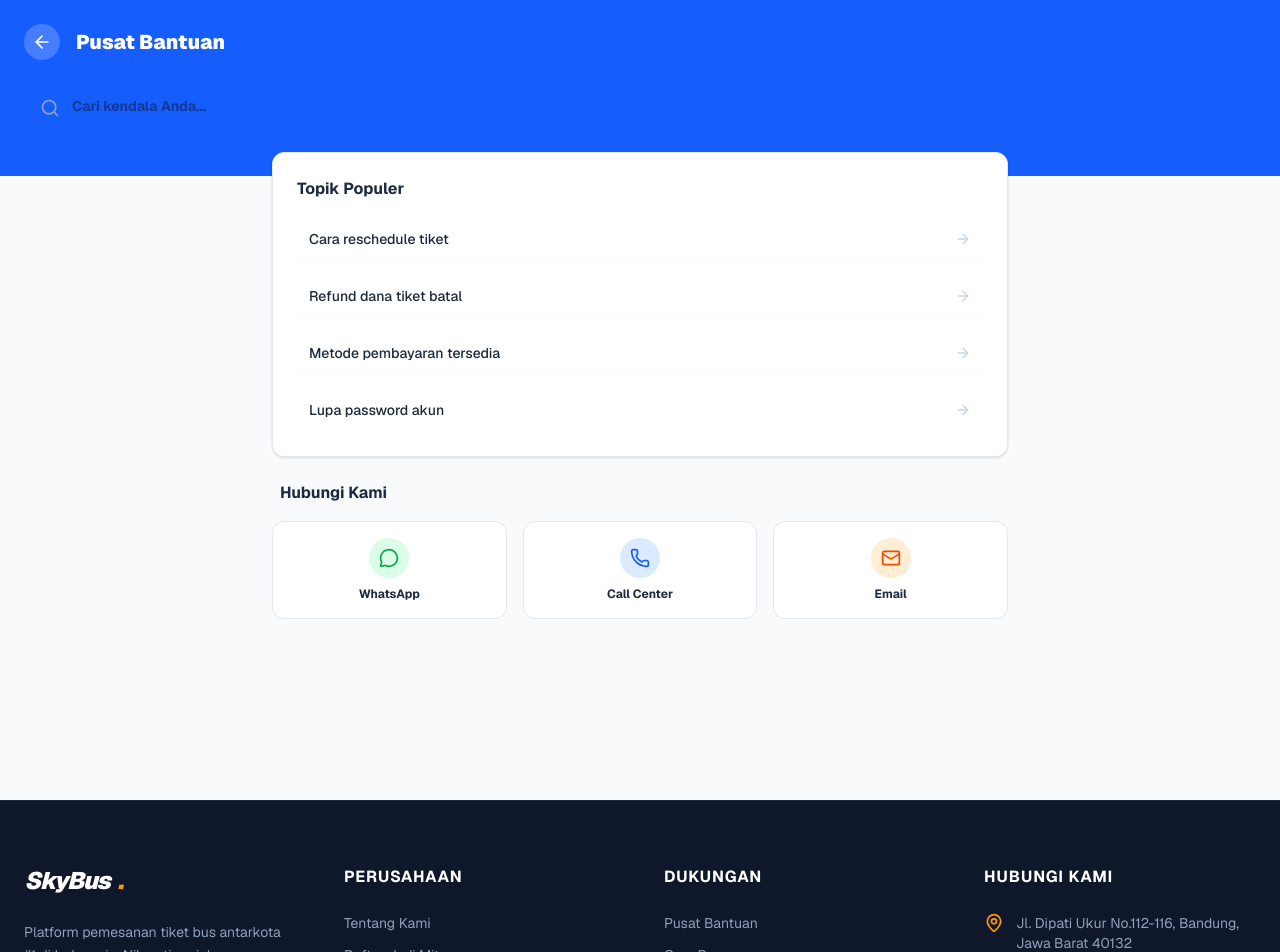
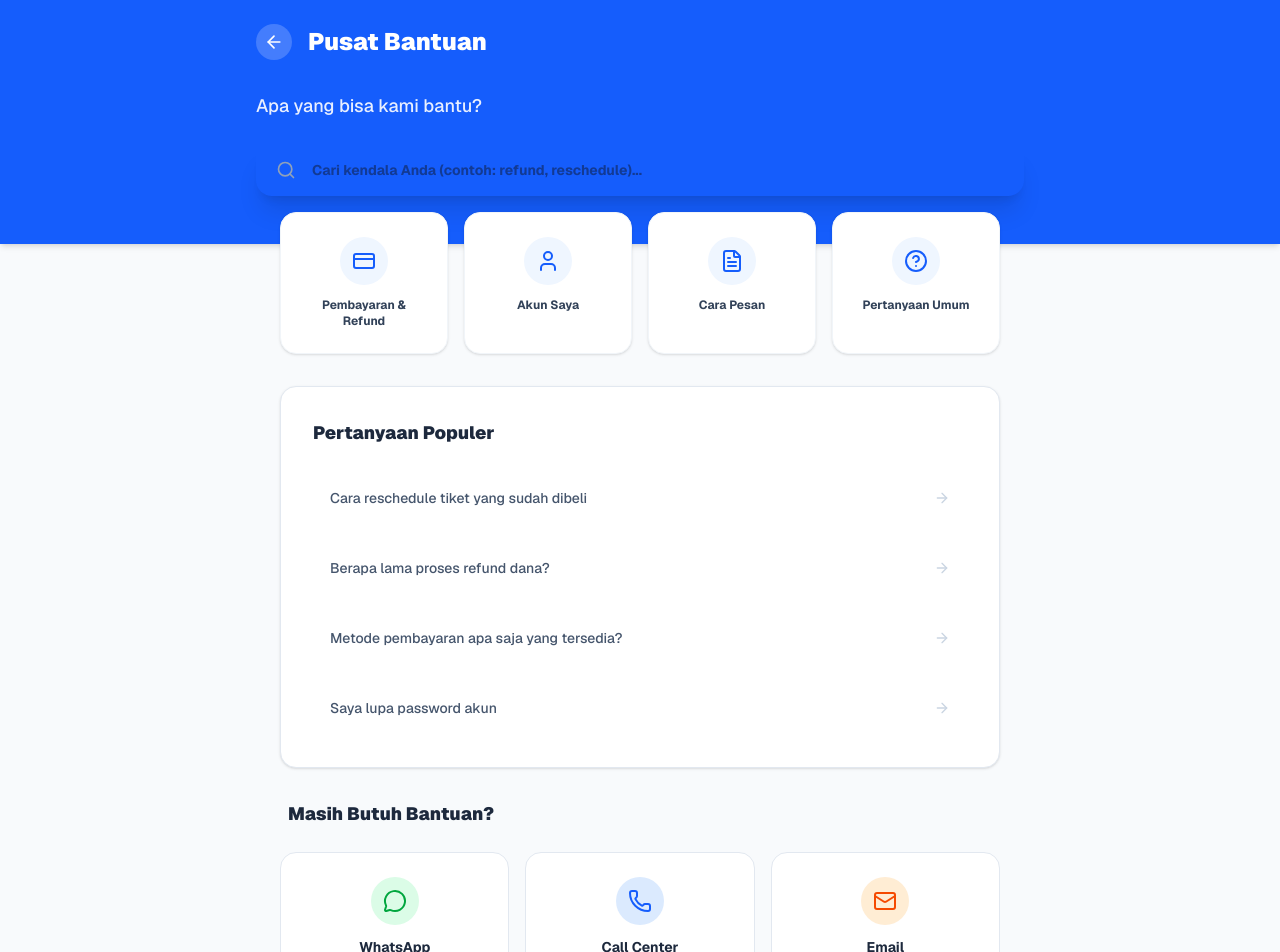
Before and after one commit to doaesque/skybus, a Next.js app: page /help in a window 1280 px wide. Shown: the top 952 px of the page. Built offline with nearby package versions, Linux system fonts and the light colour scheme.

Commit message:
content: redesign info pages and remove unused disclaimer page

```diff
--- a/src/app/help/page.tsx
+++ b/src/app/help/page.tsx
@@ -1,49 +1,96 @@
 "use client";
 
 import React from 'react';
-import { ArrowLeft, Search, Phone, Mail, MessageCircle } from 'lucide-react';
+import { ArrowLeft, Search, Phone, Mail, MessageCircle, HelpCircle, FileText, CreditCard, User } from 'lucide-react';
 import Link from 'next/link';
 
 export default function HelpPage() {
+  const topics = [
+    { icon: <CreditCard className="w-6 h-6"/>, label: "Pembayaran & Refund" },
+    { icon: <User className="w-6 h-6"/>, label: "Akun Saya" },
+    { icon: <FileText className="w-6 h-6"/>, label: "Cara Pesan" },
+    { icon: <HelpCircle className="w-6 h-6"/>, label: "Pertanyaan Umum" },
+  ];
+
   return (
     <div className="min-h-screen bg-slate-50 dark:bg-slate-950 font-sans pb-20 text-slate-800 dark:text-slate-100 transition-colors">
-      <div className="bg-blue-600 dark:bg-slate-900 text-white p-6 pb-12">
-        <div className="flex items-center gap-4 mb-6">
-            <Link href="/" className="p-2 bg-white/20 rounded-full hover:bg-white/30 transition"><ArrowLeft className="w-5 h-5" /></Link>
-            <h1 className="font-black text-xl">Pusat Bantuan</h1>
-        </div>
-        <div className="relative">
-            <Search className="absolute left-4 top-3.5 w-5 h-5 text-slate-400" />
-            <input type="text" placeholder="Cari kendala Anda..." className="w-full pl-12 pr-4 py-3 rounded-xl text-slate-900 text-sm font-bold focus:outline-none focus:ring-2 focus:ring-amber-400" />
+
+      {/* Header with Search Hero */}
+      <div className="bg-blue-600 dark:bg-slate-900 pb-12 pt-6 px-6 shadow-md">
+        <div className="max-w-3xl mx-auto">
+            <div className="flex items-center gap-4 mb-8">
+                <Link href="/" className="p-2 bg-white/20 rounded-full hover:bg-white/30 transition text-white">
+                    <ArrowLeft className="w-5 h-5" />
+                </Link>
+                <h1 className="font-black text-2xl text-white">Pusat Bantuan</h1>
+            </div>
+
+            <h2 className="text-white/90 text-lg mb-6 font-medium">Apa yang bisa kami bantu?</h2>
+
+            <div className="relative">
+                <Search className="absolute left-5 top-4 w-5 h-5 text-slate-400" />
+                <input
+                    type="text"
+                    placeholder="Cari kendala Anda (contoh: refund, reschedule)..."
+                    className="w-full pl-14 pr-6 py-4 rounded-2xl text-slate-900 text-sm font-bold shadow-xl focus:outline-none focus:ring-4 focus:ring-blue-400/50 transition"
+                />
+            </div>
         </div>
       </div>
 
-      <div className="max-w-3xl mx-auto px-4 -mt-6">
-        <div className="bg-white dark:bg-slate-900 p-6 rounded-xl shadow-sm border border-slate-200 dark:border-slate-800 mb-6">
-            <h3 className="font-bold mb-4">Topik Populer</h3>
-            <div className="space-y-3">
-                {["Cara reschedule tiket", "Refund dana tiket batal", "Metode pembayaran tersedia", "Lupa password akun"].map((topic, i) => (
-                    <div key={i} className="p-3 border-b border-slate-50 dark:border-slate-800 last:border-0 hover:bg-slate-50 dark:hover:bg-slate-800 cursor-pointer transition text-sm font-medium flex justify-between items-center">
-                        {topic} <ArrowLeft className="w-4 h-4 rotate-180 text-slate-300" />
+      <div className="max-w-3xl mx-auto px-6 -mt-8 relative z-10 space-y-8">
+
+        {/* Topic Grid */}
+        <div className="grid grid-cols-2 md:grid-cols-4 gap-4">
+            {topics.map((topic, i) => (
+                <div key={i} className="bg-white dark:bg-slate-800 p-6 rounded-2xl shadow-sm border border-slate-100 dark:border-slate-700 flex flex-col items-center text-center gap-3 hover:shadow-md hover:-translate-y-1 transition cursor-pointer group">
+                    <div className="text-blue-600 dark:text-blue-400 bg-blue-50 dark:bg-slate-700 p-3 rounded-full group-hover:bg-blue-600 group-hover:text-white transition">
+                        {topic.icon}
+                    </div>
+                    <span className="text-xs font-bold text-slate-700 dark:text-slate-300">{topic.label}</span>
+                </div>
+            ))}
+        </div>
+
+        {/* Topik Populer */}
+        <div className="bg-white dark:bg-slate-900 p-8 rounded-2xl shadow-sm border border-slate-200 dark:border-slate-800">
+            <h3 className="font-black text-lg mb-6">Pertanyaan Populer</h3>
+            <div className="space-y-4">
+                {["Cara reschedule tiket yang sudah dibeli", "Berapa lama proses refund dana?", "Metode pembayaran apa saja yang tersedia?", "Saya lupa password akun"].map((topic, i) => (
+                    <div key={i} className="group flex justify-between items-center p-4 rounded-xl hover:bg-slate-50 dark:hover:bg-slate-800 cursor-pointer transition border border-transparent hover:border-slate-100 dark:hover:border-slate-700">
+                        <span className="text-sm font-medium text-slate-600 dark:text-slate-300 group-hover:text-blue-600 dark:group-hover:text-blue-400">{topic}</span>
+                        <ArrowLeft className="w-4 h-4 rotate-180 text-slate-300 group-hover:text-blue-600 transition" />
                     </div>
                 ))}
             </div>
         </div>
 
-        <h3 className="font-bold mb-4 px-2">Hubungi Kami</h3>
-        <div className="grid grid-cols-3 gap-4">
-            <a href="#" className="bg-white dark:bg-slate-900 p-4 rounded-xl border border-slate-200 dark:border-slate-800 flex flex-col items-center gap-2 hover:border-blue-500 transition">
-                <div className="w-10 h-10 bg-green-100 dark:bg-green-900/30 rounded-full flex items-center justify-center text-green-600"><MessageCircle className="w-5 h-5" /></div>
-                <span className="text-xs font-bold">WhatsApp</span>
-            </a>
-            <a href="#" className="bg-white dark:bg-slate-900 p-4 rounded-xl border border-slate-200 dark:border-slate-800 flex flex-col items-center gap-2 hover:border-blue-500 transition">
-                <div className="w-10 h-10 bg-blue-100 dark:bg-blue-900/30 rounded-full flex items-center justify-center text-blue-600"><Phone className="w-5 h-5" /></div>
-                <span className="text-xs font-bold">Call Center</span>
-            </a>
-            <a href="#" className="bg-white dark:bg-slate-900 p-4 rounded-xl border border-slate-200 dark:border-slate-800 flex flex-col items-center gap-2 hover:border-blue-500 transition">
-                <div className="w-10 h-10 bg-orange-100 dark:bg-orange-900/30 rounded-full flex items-center justify-center text-orange-600"><Mail className="w-5 h-5" /></div>
-                <span className="text-xs font-bold">Email</span>
-            </a>
+        {/* Contact Cards */}
+        <div>
+            <h3 className="font-black text-lg mb-6 px-2">Masih Butuh Bantuan?</h3>
+            <div className="grid md:grid-cols-3 gap-4">
+                <a href="#" className="bg-white dark:bg-slate-900 p-6 rounded-2xl border border-slate-200 dark:border-slate-800 flex flex-col items-center gap-3 hover:border-green-500 hover:shadow-md transition group">
+                    <div className="w-12 h-12 bg-green-100 dark:bg-green-900/30 rounded-full flex items-center justify-center text-green-600"><MessageCircle className="w-6 h-6" /></div>
+                    <div className="text-center">
+                        <span className="block font-bold text-sm">WhatsApp</span>
+                        <span className="text-xs text-slate-500">Respon Cepat</span>
+                    </div>
+                </a>
+                <a href="#" className="bg-white dark:bg-slate-900 p-6 rounded-2xl border border-slate-200 dark:border-slate-800 flex flex-col items-center gap-3 hover:border-blue-500 hover:shadow-md transition group">
+                    <div className="w-12 h-12 bg-blue-100 dark:bg-blue-900/30 rounded-full flex items-center justify-center text-blue-600"><Phone className="w-6 h-6" /></div>
+                    <div className="text-center">
+                        <span className="block font-bold text-sm">Call Center</span>
+                        <span className="text-xs text-slate-500">24 Jam</span>
+                    </div>
+                </a>
+                <a href="#" className="bg-white dark:bg-slate-900 p-6 rounded-2xl border border-slate-200 dark:border-slate-800 flex flex-col items-center gap-3 hover:border-orange-500 hover:shadow-md transition group">
+                    <div className="w-12 h-12 bg-orange-100 dark:bg-orange-900/30 rounded-full flex items-center justify-center text-orange-600"><Mail className="w-6 h-6" /></div>
+                    <div className="text-center">
+                        <span className="block font-bold text-sm">Email</span>
+                        <span className="text-xs text-slate-500">1x24 Jam</span>
+                    </div>
+                </a>
+            </div>
         </div>
       </div>
     </div>
--- a/src/app/mitra/register/page.tsx
+++ b/src/app/mitra/register/page.tsx
@@ -1,72 +1,114 @@
 "use client";
 
-import React from 'react';
-import { ArrowLeft, Bus, Building, User, Mail, Phone, CheckCircle } from 'lucide-react';
+import React, { useState } from 'react';
+import { ArrowLeft, Bus, Building, User, Mail, Phone, CheckCircle, TrendingUp, Users, Wallet } from 'lucide-react';
 import Link from 'next/link';
 
 export default function MitraRegisterPage() {
+  const [formData, setFormData] = useState({
+    poName: '',
+    picName: '',
+    email: '',
+    phone: '',
+    fleetSize: '1 - 10 Bus'
+  });
+
+  const handleChange = (e: React.ChangeEvent<HTMLInputElement | HTMLSelectElement>) => {
+    setFormData({ ...formData, [e.target.name]: e.target.value });
+  };
+
+  const isFormValid = formData.poName && formData.picName && formData.email && formData.phone;
+
   return (
     <div className="min-h-screen bg-slate-50 dark:bg-slate-950 font-sans pb-20 text-slate-800 dark:text-slate-100 transition-colors">
+
       {/* Header */}
-      <div className="bg-white dark:bg-slate-900 p-4 shadow-sm sticky top-0 z-40 border-b dark:border-slate-800">
-        <div className="max-w-3xl mx-auto flex items-center gap-4">
+      <div className="bg-white dark:bg-slate-900 p-4 shadow-sm sticky top-0 z-40 flex items-center gap-4 border-b dark:border-slate-800">
         <Link href="/" className="p-2 hover:bg-slate-100 dark:hover:bg-slate-800 rounded-full transition">
-                <ArrowLeft className="w-5 h-5" />
+            <ArrowLeft className="w-5 h-5 text-slate-600 dark:text-slate-400" />
         </Link>
         <h1 className="font-black text-lg">Daftar Jadi Mitra</h1>
       </div>
-      </div>
 
-      <div className="max-w-3xl mx-auto px-6 py-12">
-        <div className="text-center mb-12">
+      <div className="max-w-5xl mx-auto px-6 py-12 grid lg:grid-cols-2 gap-12">
+
+        {/* Kolom Kiri: Value Proposition (Keuntungan) */}
+        <div className="space-y-8">
+            <div>
                 <div className="inline-block p-4 bg-blue-100 dark:bg-blue-900/30 rounded-full mb-4 text-blue-600 dark:text-blue-400">
                     <Bus className="w-8 h-8" />
                 </div>
-            <h2 className="text-3xl font-black mb-4">Gabung Jaringan SkyBus</h2>
-            <p className="text-slate-600 dark:text-slate-400 max-w-lg mx-auto">
-                Tingkatkan okupansi armada Anda dengan menjangkau jutaan pengguna SkyBus setiap harinya.
+                <h2 className="text-4xl font-black mb-4 text-slate-900 dark:text-white">Gabung Jaringan <br/> SkyBus Indonesia</h2>
+                <p className="text-slate-600 dark:text-slate-400 text-lg leading-relaxed">
+                    Transformasikan bisnis transportasi Anda dengan teknologi kami. Jangkau lebih banyak penumpang dan kelola armada dengan mudah.
                 </p>
             </div>
 
-        <div className="bg-white dark:bg-slate-900 p-8 rounded-2xl shadow-sm border border-slate-200 dark:border-slate-800">
-            <form className="space-y-6">
-                <div className="grid md:grid-cols-2 gap-6">
+            <div className="space-y-6">
+                <div className="flex gap-4 items-start p-4 bg-white dark:bg-slate-900 rounded-xl shadow-sm border border-slate-100 dark:border-slate-800">
+                    <div className="bg-green-100 dark:bg-green-900/30 p-3 rounded-lg text-green-600"><TrendingUp className="w-6 h-6"/></div>
+                    <div>
+                        <h3 className="font-bold text-lg">Tingkatkan Okupansi</h3>
+                        <p className="text-sm text-slate-500 dark:text-slate-400">Optimalkan kursi kosong dengan akses ke jutaan pengguna aktif harian.</p>
+                    </div>
+                </div>
+                <div className="flex gap-4 items-start p-4 bg-white dark:bg-slate-900 rounded-xl shadow-sm border border-slate-100 dark:border-slate-800">
+                    <div className="bg-orange-100 dark:bg-orange-900/30 p-3 rounded-lg text-orange-600"><Users className="w-6 h-6"/></div>
+                    <div>
+                        <h3 className="font-bold text-lg">Dashboard Canggih</h3>
+                        <p className="text-sm text-slate-500 dark:text-slate-400">Kelola jadwal, harga, dan laporan penjualan secara real-time lewat Admin Panel.</p>
+                    </div>
+                </div>
+                <div className="flex gap-4 items-start p-4 bg-white dark:bg-slate-900 rounded-xl shadow-sm border border-slate-100 dark:border-slate-800">
+                    <div className="bg-purple-100 dark:bg-purple-900/30 p-3 rounded-lg text-purple-600"><Wallet className="w-6 h-6"/></div>
+                    <div>
+                        <h3 className="font-bold text-lg">Pencairan Cepat</h3>
+                        <p className="text-sm text-slate-500 dark:text-slate-400">Sistem pembayaran otomatis yang transparan dan tepat waktu.</p>
+                    </div>
+                </div>
+            </div>
+        </div>
+
+        {/* Kolom Kanan: Form Pendaftaran */}
+        <div className="bg-white dark:bg-slate-900 p-8 rounded-2xl shadow-lg border border-slate-200 dark:border-slate-800 h-fit">
+            <h3 className="text-xl font-black mb-6">Formulir Pendaftaran</h3>
+            <form className="space-y-5">
                 <div>
                     <label className="block text-xs font-bold uppercase text-slate-500 dark:text-slate-400 mb-2">Nama Perusahaan (PO)</label>
                     <div className="relative">
                         <Building className="absolute left-4 top-3 w-5 h-5 text-slate-400" />
-                            <input type="text" placeholder="Contoh: PT. Sinar Jaya Group" className="w-full pl-12 pr-4 py-3 bg-slate-50 dark:bg-slate-800 rounded-xl font-bold focus:outline-none focus:ring-2 focus:ring-blue-500 transition" />
+                        <input name="poName" onChange={handleChange} type="text" placeholder="Contoh: PT. Sinar Jaya Group" className="w-full pl-12 pr-4 py-3 bg-slate-50 dark:bg-slate-800 rounded-xl font-bold focus:outline-none focus:ring-2 focus:ring-blue-500 transition" />
                     </div>
                 </div>
+
                 <div>
                     <label className="block text-xs font-bold uppercase text-slate-500 dark:text-slate-400 mb-2">Nama Penanggung Jawab</label>
                     <div className="relative">
                         <User className="absolute left-4 top-3 w-5 h-5 text-slate-400" />
-                            <input type="text" placeholder="Nama Lengkap" className="w-full pl-12 pr-4 py-3 bg-slate-50 dark:bg-slate-800 rounded-xl font-bold focus:outline-none focus:ring-2 focus:ring-blue-500 transition" />
-                        </div>
+                        <input name="picName" onChange={handleChange} type="text" placeholder="Nama Lengkap" className="w-full pl-12 pr-4 py-3 bg-slate-50 dark:bg-slate-800 rounded-xl font-bold focus:outline-none focus:ring-2 focus:ring-blue-500 transition" />
                     </div>
                 </div>
 
-                <div className="grid md:grid-cols-2 gap-6">
+                <div className="grid md:grid-cols-2 gap-4">
                     <div>
                         <label className="block text-xs font-bold uppercase text-slate-500 dark:text-slate-400 mb-2">Email Bisnis</label>
                         <div className="relative">
                             <Mail className="absolute left-4 top-3 w-5 h-5 text-slate-400" />
-                            <input type="email" placeholder="email@perusahaan.com" className="w-full pl-12 pr-4 py-3 bg-slate-50 dark:bg-slate-800 rounded-xl font-bold focus:outline-none focus:ring-2 focus:ring-blue-500 transition" />
+                            <input name="email" onChange={handleChange} type="email" placeholder="email@pt.com" className="w-full pl-12 pr-4 py-3 bg-slate-50 dark:bg-slate-800 rounded-xl font-bold focus:outline-none focus:ring-2 focus:ring-blue-500 transition" />
                         </div>
                     </div>
                     <div>
-                        <label className="block text-xs font-bold uppercase text-slate-500 dark:text-slate-400 mb-2">Nomor Telepon / WA</label>
+                        <label className="block text-xs font-bold uppercase text-slate-500 dark:text-slate-400 mb-2">No. Telepon / WA</label>
                         <div className="relative">
                             <Phone className="absolute left-4 top-3 w-5 h-5 text-slate-400" />
-                            <input type="tel" placeholder="0812..." className="w-full pl-12 pr-4 py-3 bg-slate-50 dark:bg-slate-800 rounded-xl font-bold focus:outline-none focus:ring-2 focus:ring-blue-500 transition" />
+                            <input name="phone" onChange={handleChange} type="tel" placeholder="0812..." className="w-full pl-12 pr-4 py-3 bg-slate-50 dark:bg-slate-800 rounded-xl font-bold focus:outline-none focus:ring-2 focus:ring-blue-500 transition" />
                         </div>
                     </div>
                 </div>
 
                 <div>
                     <label className="block text-xs font-bold uppercase text-slate-500 dark:text-slate-400 mb-2">Jumlah Armada</label>
-                    <select className="w-full px-4 py-3 bg-slate-50 dark:bg-slate-800 rounded-xl font-bold focus:outline-none focus:ring-2 focus:ring-blue-500 transition text-slate-600 dark:text-slate-300">
+                    <select name="fleetSize" onChange={handleChange} className="w-full px-4 py-3 bg-slate-50 dark:bg-slate-800 rounded-xl font-bold focus:outline-none focus:ring-2 focus:ring-blue-500 transition text-slate-600 dark:text-slate-300">
                         <option>1 - 10 Bus</option>
                         <option>11 - 50 Bus</option>
                         <option>50+ Bus</option>
@@ -76,12 +118,17 @@ export default function MitraRegisterPage() {
                 <div className="bg-blue-50 dark:bg-blue-900/20 p-4 rounded-xl flex gap-3 items-start">
                     <CheckCircle className="w-5 h-5 text-blue-600 dark:text-blue-400 shrink-0 mt-0.5" />
                     <p className="text-xs text-blue-800 dark:text-blue-200 leading-relaxed">
-                        Dengan mendaftar, Anda menyetujui Syarat & Ketentuan Kemitraan SkyBus. Tim kami akan menghubungi Anda dalam 2x24 jam untuk verifikasi dokumen.
+                        Tim kami akan memverifikasi legalitas perusahaan Anda dalam 2x24 jam kerja sebelum aktivasi akun.
                     </p>
                 </div>
 
-                <button type="button" onClick={(e) => e.preventDefault()} className="w-full bg-blue-600 hover:bg-blue-700 text-white py-4 rounded-xl font-black text-sm uppercase tracking-wide transition shadow-lg shadow-blue-200 dark:shadow-none">
-                    Kirim Pendaftaran
+                <button
+                    type="button"
+                    disabled={!isFormValid}
+                    onClick={(e) => e.preventDefault()}
+                    className="w-full bg-blue-600 hover:bg-blue-700 text-white py-4 rounded-xl font-black text-sm uppercase tracking-wide transition shadow-lg shadow-blue-200 dark:shadow-none disabled:bg-slate-300 disabled:cursor-not-allowed disabled:shadow-none dark:disabled:bg-slate-800 dark:disabled:text-slate-500"
+                >
+                    {isFormValid ? 'Kirim Pendaftaran' : 'Lengkapi Data'}
                 </button>
             </form>
         </div>
```
Also changed, not shown: src/app/blog/page.tsx (+25 -29 lines), src/app/disclaimer/page.tsx (deleted, +0 -32 lines), src/app/guide/page.tsx (+15 -8 lines). Lines whose indentation alone changed are shown as unchanged.
